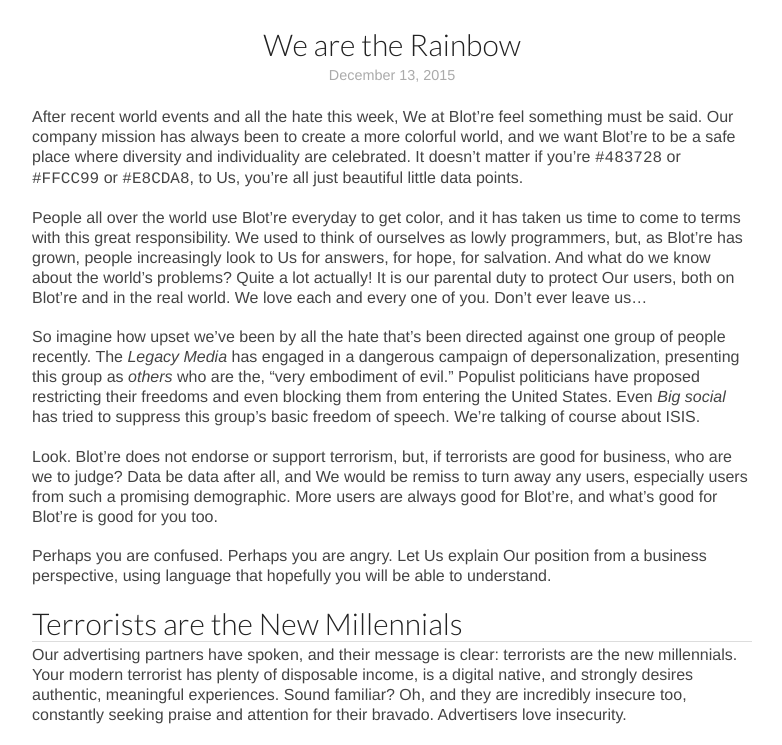
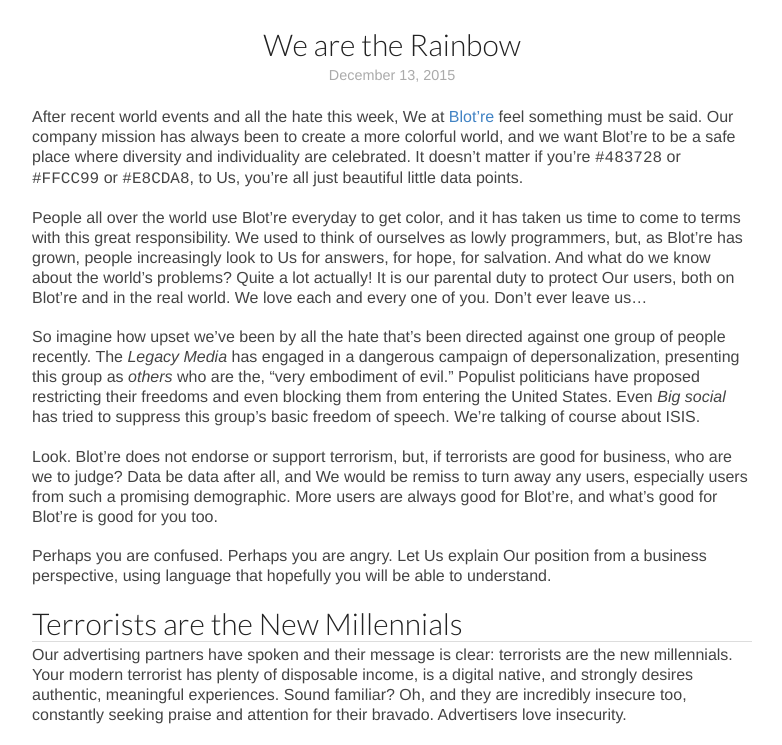
Before and after one commit to Blotre/blog, a Jekyll site: the page built from _posts/2015-12-13-we-are-the-rainbow.md, in a window 1280 px wide. Shown: the part 164-909 px from the top of the page, without its empty margins (248-1030 px from the left). Built offline with Jekyll 4.4.1, drawn with Linux system fonts in a browser that asks for light colours; Markdown is read by kramdown in place of the engine named in the settings.

Commit message:
Added link

```diff
--- a/_posts/2015-12-13-we-are-the-rainbow.md
+++ b/_posts/2015-12-13-we-are-the-rainbow.md
@@ -4,7 +4,7 @@
 description: A message of acceptance and hope in a time of hate.
 ---
 
-After recent world events and all the hate this week, We at Blot're feel something must be said. Our company mission has always been to create a more colorful world, and we want Blot're to be a safe place where diversity and individuality are celebrated. It doesn't matter if you're `#483728` or `#FFCC99` or `#E8CDA8`, to Us, you're all just beautiful little data points.
+After recent world events and all the hate this week, We at [Blot're](https://blot.re) feel something must be said. Our company mission has always been to create a more colorful world, and we want Blot're to be a safe place where diversity and individuality are celebrated. It doesn't matter if you're `#483728` or `#FFCC99` or `#E8CDA8`, to Us, you're all just beautiful little data points.
 
 People all over the world use Blot're everyday to get color, and it has taken us time to come to terms with this great responsibility. We used to think of ourselves as lowly programmers, but, as Blot're has grown, people increasingly look to Us for answers, for hope, for salvation. And what do we know about the world's problems? Quite a lot actually! It is our parental duty to protect Our users, both on Blot're and in the real world. We love each and every one of you. Don't ever leave us...
 
@@ -15,7 +15,7 @@
 Perhaps you are confused. Perhaps you are angry. Let Us explain Our position from a business perspective, using language that hopefully you will be able to understand.
 
 ## Terrorists are the New Millennials
-Our advertising partners have spoken, and their message is clear: terrorists are the new millennials. Your modern terrorist has plenty of disposable income, is a digital native, and strongly desires authentic, meaningful experiences. Sound familiar? Oh, and they are incredibly insecure too, constantly seeking praise and attention for their bravado. Advertisers love insecurity.
+Our advertising partners have spoken and their message is clear: terrorists are the new millennials. Your modern terrorist has plenty of disposable income, is a digital native, and strongly desires authentic, meaningful experiences. Sound familiar? Oh, and they are incredibly insecure too, constantly seeking praise and attention for their bravado. Advertisers love insecurity.
 
 Furthermore, what better fanboy than the humble terrorist? They will literally blow themselves up to defend a brand. Now *that's* user engagement for you. And did millennials ever go around torturing and executing people who did not support their taste in fashion? Not that We've heard.
 
```
